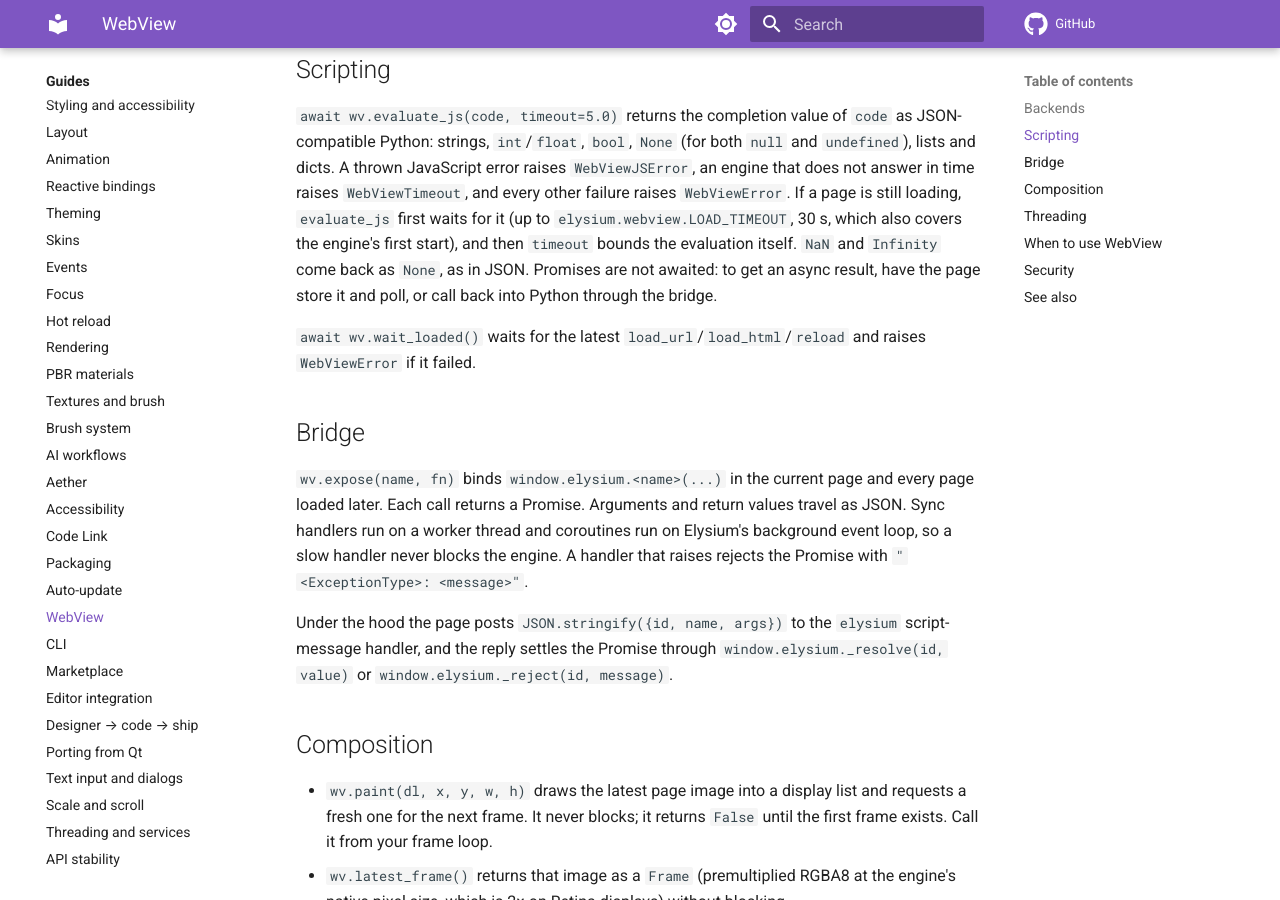
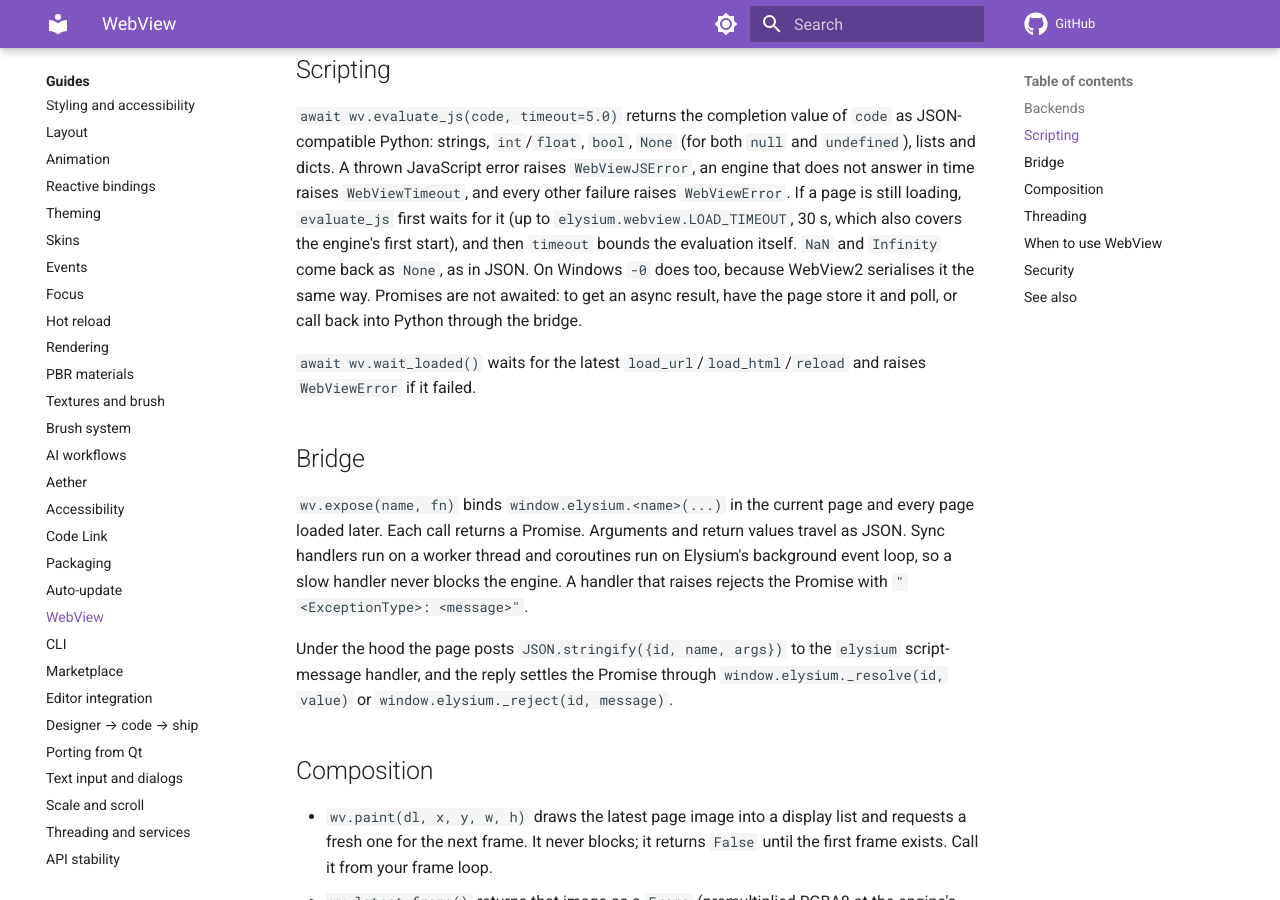
Before and after one commit to elysiumui/elysium, an MkDocs documentation site: the page built from docs/guides/webview.md, in a window 1280 px wide and 900 px high, scrolled down 1191 px. Built offline with MkDocs 1.6.1 and Material for MkDocs 9.7.7, drawn with Linux system fonts in a browser that asks for light colours; comment, search, counter and statistics services are not loaded.

Commit message:
test(webview): WebView2 reads -0 back as null; document it
WebView2 serialises -0 the way it serialises NaN and Infinity (values
JSON cannot represent), so ExecuteScriptWithResult reports it as null.
Expect None for -0 on Windows and note it in the guide.

Co-Authored-By: Claude Opus 5.5 <noreply@anthropic.com>

```diff
--- a/docs/guides/webview.md
+++ b/docs/guides/webview.md
@@ -37,7 +37,7 @@ Without an engine, a no-op backend stands in so code and tests can still constru
 
 ## Scripting
 
-`await wv.evaluate_js(code, timeout=5.0)` returns the completion value of `code` as JSON-compatible Python: strings, `int`/`float`, `bool`, `None` (for both `null` and `undefined`), lists and dicts. A thrown JavaScript error raises `WebViewJSError`, an engine that does not answer in time raises `WebViewTimeout`, and every other failure raises `WebViewError`. If a page is still loading, `evaluate_js` first waits for it (up to `elysium.webview.LOAD_TIMEOUT`, 30 s, which also covers the engine's first start), and then `timeout` bounds the evaluation itself. `NaN` and `Infinity` come back as `None`, as in JSON. Promises are not awaited: to get an async result, have the page store it and poll, or call back into Python through the bridge.
+`await wv.evaluate_js(code, timeout=5.0)` returns the completion value of `code` as JSON-compatible Python: strings, `int`/`float`, `bool`, `None` (for both `null` and `undefined`), lists and dicts. A thrown JavaScript error raises `WebViewJSError`, an engine that does not answer in time raises `WebViewTimeout`, and every other failure raises `WebViewError`. If a page is still loading, `evaluate_js` first waits for it (up to `elysium.webview.LOAD_TIMEOUT`, 30 s, which also covers the engine's first start), and then `timeout` bounds the evaluation itself. `NaN` and `Infinity` come back as `None`, as in JSON. On Windows `-0` does too, because WebView2 serialises it the same way. Promises are not awaited: to get an async result, have the page store it and poll, or call back into Python through the bridge.
 
 `await wv.wait_loaded()` waits for the latest `load_url`/`load_html`/`reload` and raises `WebViewError` if it failed.
 
```
Also changed, not shown: 1 other file.
